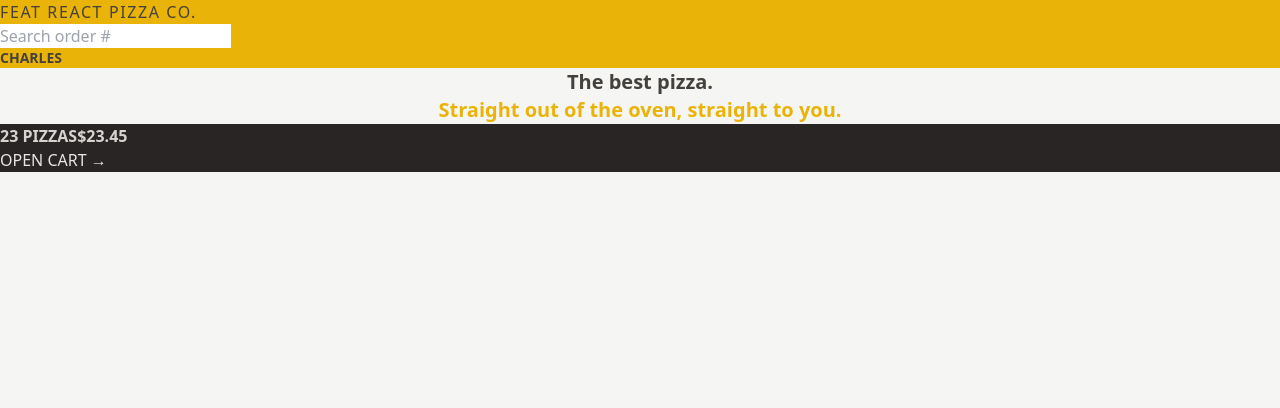
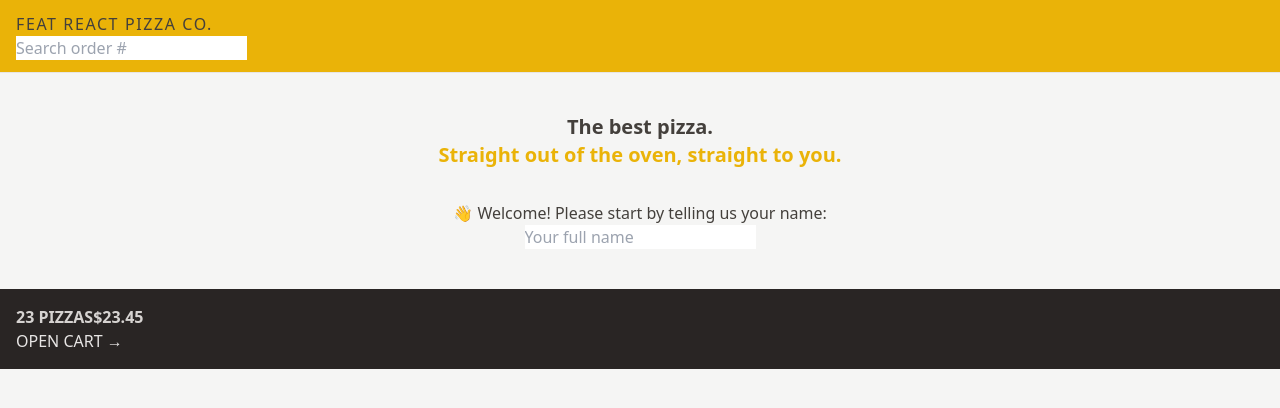
Before and after one commit to CharlesMariga/fast-react-pizza, a React (Vite) app: page / in a window 1280 px wide. Shown: the top 408 px of the page. Built offline with nearby package versions, Linux system fonts and the light colour scheme.

Commit message:
feat: the box model, spacing, borders and display

```diff
--- a/src/features/cart/CartOverview.jsx
+++ b/src/features/cart/CartOverview.jsx
@@ -2,8 +2,8 @@
 
 function CartOverview() {
   return (
-    <div className="bg-stone-800 uppercase text-stone-200">
-      <p className="font-semibold text-stone-300">
+    <div className="bg-stone-800 p-4 uppercase text-stone-200">
+      <p className="space-y-4 font-semibold text-stone-300">
         <span>23 pizzas</span>
         <span>$23.45</span>
       </p>
--- a/src/features/user/Username.jsx
+++ b/src/features/user/Username.jsx
@@ -1,5 +1,5 @@
 import React from "react";
 
 export default function Username() {
-  return <p className="text-sm font-semibold">Charles</p>;
+  return <p className="hidden text-sm font-semibold">Charles</p>;
 }
--- a/src/ui/Header.jsx
+++ b/src/ui/Header.jsx
@@ -5,7 +5,7 @@
 
 export default function Header() {
   return (
-    <header className="bg-yellow-500 uppercase">
+    <header className="border-b border-stone-200 bg-yellow-500 px-4 py-3 uppercase">
       <Link to="/" className="tracking-widest">
         Feat React Pizza Co.
       </Link>
--- a/src/ui/Home.jsx
+++ b/src/ui/Home.jsx
@@ -1,13 +1,17 @@
+import CreateUser from "../features/user/CreateUser";
+
 function Home() {
   return (
-    <div>
-      <h1 className="text-center text-xl font-semibold">
+    <div className="my-10 text-center">
+      <h1 className="mb-8  text-xl font-semibold">
         The best pizza.
         <br />
         <span className="text-yellow-500">
           Straight out of the oven, straight to you.
         </span>
       </h1>
+
+      <CreateUser />
     </div>
   );
 }
```
